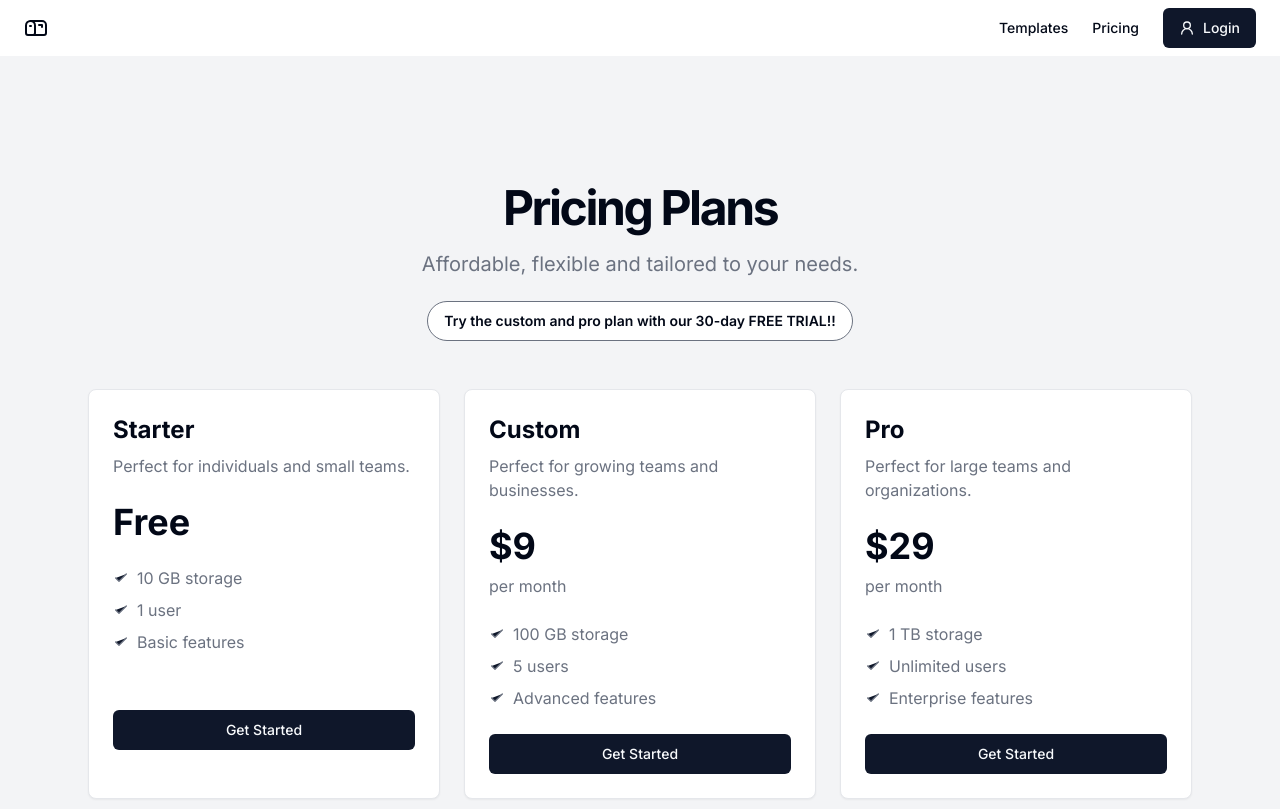
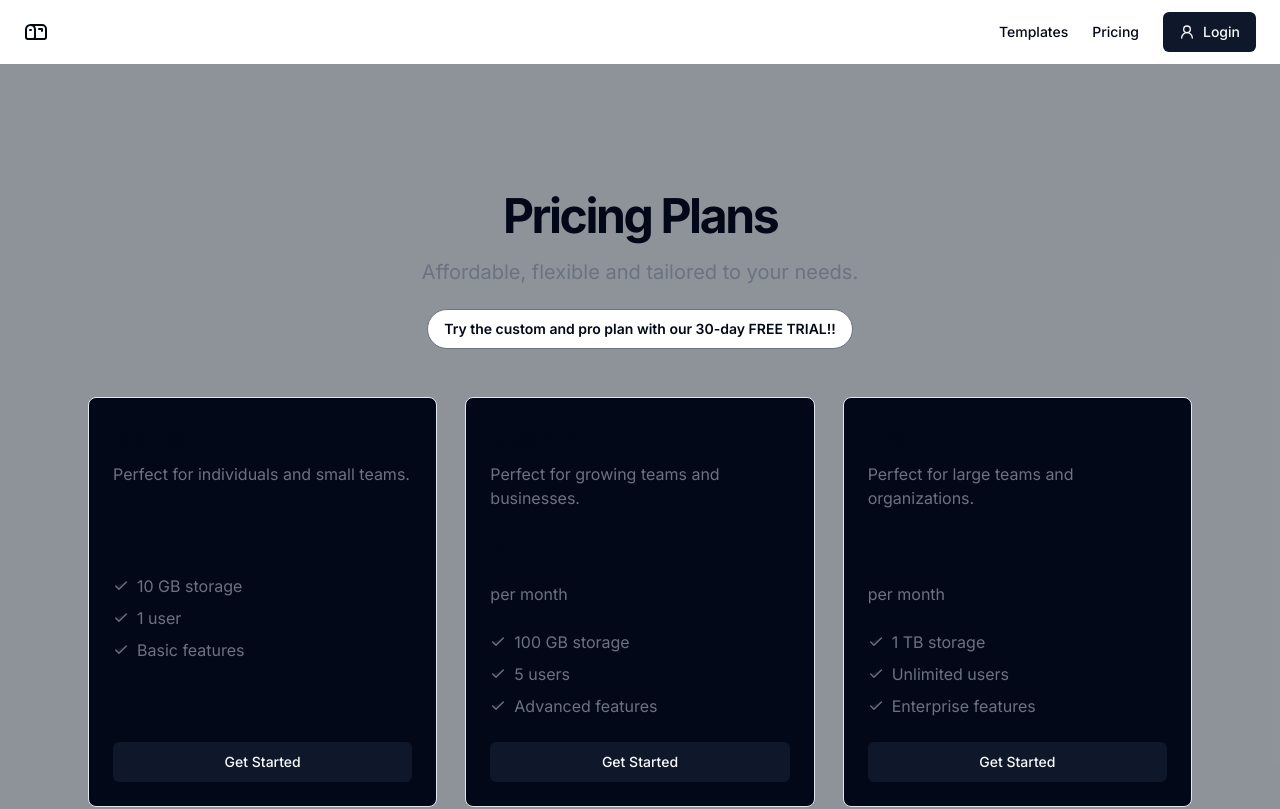
Before and after one commit to kaushal1717/coldmail.io, a Next.js app: page /pricing in a window 1280 px wide. Shown: the top 809 px of the page. Built offline with nearby package versions, Linux system fonts and the light colour scheme; no server answers.

Commit message:
design updates in the pricing page

```diff
--- a/components/component/header.tsx
+++ b/components/component/header.tsx
@@ -24,7 +24,7 @@ const Header = () => {
   };
   return (
     <div>
-      <header className="px-4 lg:px-6 h-14 flex items-center">
+      <header className="px-4 lg:px-6 h-16 flex items-center">
         <Link className="flex items-center justify-center" href="/">
           <MailboxIcon className="h-6 w-6" />
           <span className="sr-only">Cold Email Generator</span>
--- a/components/component/hero-section.tsx
+++ b/components/component/hero-section.tsx
@@ -25,7 +25,7 @@ export function HeroSection() {
   const { data } = useSession();
   const onGoogleSignIn = () => {
     signIn("google", {
-      callbackUrl: "/pricing",
+      callbackUrl: "/templates",
     });
   };
 
@@ -50,7 +50,7 @@ export function HeroSection() {
                 <div className="space-x-4">
                   <Button
                     className="text-lg"
-                    onClick={() => router.push("/pricing")}
+                    onClick={() => router.push("/templates")}
                   >
                     Get Started
                   </Button>
@@ -85,7 +85,7 @@ export function HeroSection() {
             </div>
           </div>
         </section>
-        <section className="w-full py-12 md:py-24 lg:py-32 bg-gray-100 dark:bg-gray-800">
+        <section className="w-full py-12 md:py-24 lg:py-32 bg-gray-800 bg-opacity-50 shadow-gray-700">
           <div className="container px-4 md:px-6">
             <div className="grid items-center gap-6 lg:grid-cols-[1fr_500px] lg:gap-12 xl:grid-cols-[1fr_550px]">
               <Image
--- a/components/component/pricing.tsx
+++ b/components/component/pricing.tsx
@@ -1,13 +1,15 @@
 "use client";
 import { Button } from "@/components/ui/button";
 import Link from "next/link";
+import Footer from "./footer";
 
 export default function Pricing() {
   const onHandlePayment = () => {
     <Link href="https://buy.stripe.com/test_9AQ5mc6rc7q75OM5kk"></Link>;
   };
   return (
-    <section className="w-full py-12 md:py-24 lg:py-32 bg-gray-100 dark:bg-gray-800">
+    <>
+      <section className="w-full py-12 md:py-24 lg:py-32 bg-gray-800 bg-opacity-50 shadow-gray-700">
         <div className="container max-w-6xl px-4 md:px-6">
           <div className="mx-auto max-w-4xl text-center">
             <h2 className="text-3xl font-bold tracking-tighter sm:text-4xl md:text-5xl">
@@ -24,8 +26,8 @@ export default function Pricing() {
               Try the custom and pro plan with our 30-day FREE TRIAL!!
             </Button>
           </div>
-        <div className="mt-12 grid grid-cols-1 gap-6 sm:grid-cols-2 lg:grid-cols-3">
-          <div className="rounded-lg border border-gray-200 bg-white p-6 shadow-sm transition-all hover:shadow-lg dark:border-gray-800 dark:bg-gray-950">
+          <div className="mt-12 grid grid-cols-1 gap-7 sm:grid-cols-2 lg:grid-cols-3">
+            <div className="rounded-lg border bg-[#020817] p-6">
               <div className="mb-6 space-y-2">
                 <h3 className="text-2xl font-bold">Starter</h3>
                 <p className="text-gray-500 dark:text-gray-400">
@@ -48,9 +50,9 @@ export default function Pricing() {
                   Basic features
                 </li>
               </ul>
-            <Button className="w-full mt-8">Get Started</Button>
+              <Button className="w-full mt-14">Get Started</Button>
             </div>
-          <div className="rounded-lg border border-gray-200 bg-white p-6 shadow-sm transition-all hover:shadow-lg dark:border-gray-800 dark:bg-gray-950">
+            <div className="rounded-lg border bg-[#020817] p-6">
               <div className="mb-6 space-y-2">
                 <h3 className="text-2xl font-bold">Custom</h3>
                 <p className="text-gray-500 dark:text-gray-400">
@@ -76,7 +78,7 @@ export default function Pricing() {
               </ul>
               <Button className="w-full">Get Started</Button>
             </div>
-          <div className="rounded-lg border border-gray-200 bg-white p-6 shadow-sm transition-all hover:shadow-lg dark:border-gray-800 dark:bg-gray-950">
+            <div className="rounded-lg border bg-[#020817] p-6">
               <div className="mb-6 space-y-2">
                 <h3 className="text-2xl font-bold">Pro</h3>
                 <p className="text-gray-500 dark:text-gray-400">
@@ -89,7 +91,8 @@ export default function Pricing() {
               </div>
               <ul className="mb-6 space-y-2 text-gray-500 dark:text-gray-400">
                 <li className="flex items-center">
-                <CheckIcon className="mr-2 h-4 w-4 fill-primary" />1 TB storage
+                  <CheckIcon className="mr-2 h-4 w-4 fill-primary" />1 TB
+                  storage
                 </li>
                 <li className="flex items-center">
                   <CheckIcon className="mr-2 h-4 w-4 fill-primary" />
@@ -105,6 +108,8 @@ export default function Pricing() {
           </div>
         </div>
       </section>
+      <Footer />
+    </>
   );
 }
 
```
Lines whose indentation alone changed are shown as unchanged.
